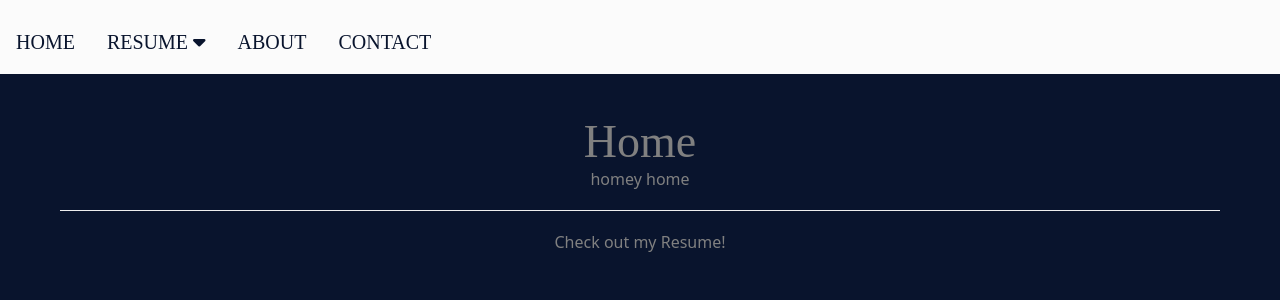
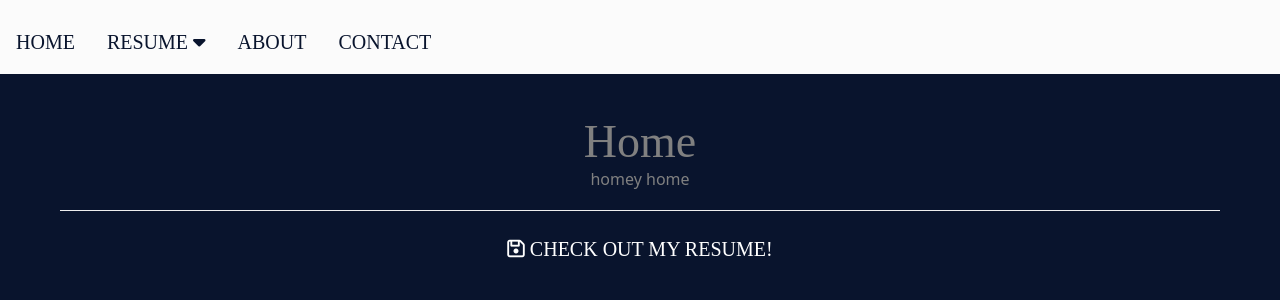
Before and after one commit to anqixxx/personalwebsite, a Flask app: page / in a window 1280 px wide. Shown: the top 300 px of the page. Run offline with Flask 2, Linux system fonts and the light colour scheme; some libraries are stand-ins or nearby versions; some web fonts are replaced.

Commit message:
added my own resume, removed docdroid dependency, make resume download button

```diff
--- a/templates/base.html
+++ b/templates/base.html
@@ -83,6 +83,15 @@
 
     p.big {
           line-height: 1.8;
+    }
+
+    .button {
+        padding: 12px 30px;
+        cursor: pointer;
+        font-size: 20px;
+        line-height: 1.8;
+        color: white;
+        text-decoration: none;
     }
 
     ul {
@@ -233,7 +242,7 @@
               <a href="education">EDUCATION</a>
               <a href="nontechnicalexperience">NON-TECHNICAL EXPERIENCE</a>
               <a href="skills">SKILLS</a>
-             <a href="https://www.docdroid.net/6yaurym/anqi-xu-new-pdf">DOWNLOAD RESUME</a>
+             <a href="static\resume.pdf">DOWNLOAD RESUME</a>
             </div> </li>
         <li><a href="about">ABOUT</a></li>
         <li><a href="signup">CONTACT</a></li>
@@ -248,7 +257,11 @@
 <hr>
 
 <div class="footer">
-  <p>Check out my Resume!</p>
+
+<h5>
+    <a href="static\resume.pdf" class="button" download><i class="fa-regular fa-floppy-disk"></i> CHECK OUT MY RESUME!</a>
+</h5>
+
 </div>
 
 </body>
--- a/templates/resume.html
+++ b/templates/resume.html
@@ -221,7 +221,7 @@
               <a href="education">EDUCATION</a>
               <a href="nontechnicalexperience">NON-TECHNICAL EXPERIENCE</a>
               <a href="skills">SKILLS</a>
-             <a href="https://www.docdroid.net/6yaurym/anqi-xu-new-pdf">DOWNLOAD RESUME</a>
+             <a href="static\resume.pdf">DOWNLOAD RESUME</a>
             </div> </li>
         <li><a href="about">ABOUT</a></li>
         <li><a href="signup">CONTACT</a></li>
@@ -237,7 +237,7 @@
 <p> Feel free to navigate through the links, or just download my resume! </p>
 <div id="resumepdf", style="padding:10px;margin-bottom:10px;">
     <iframe
-        src="https://www.docdroid.net/6yaurym/anqi-xu-new-pdf"
+        src="static\resume.pdf"
         frameBorder="5px"
         scrolling="auto"
         height="500px"
```
Also changed, not shown: 1 other file.
